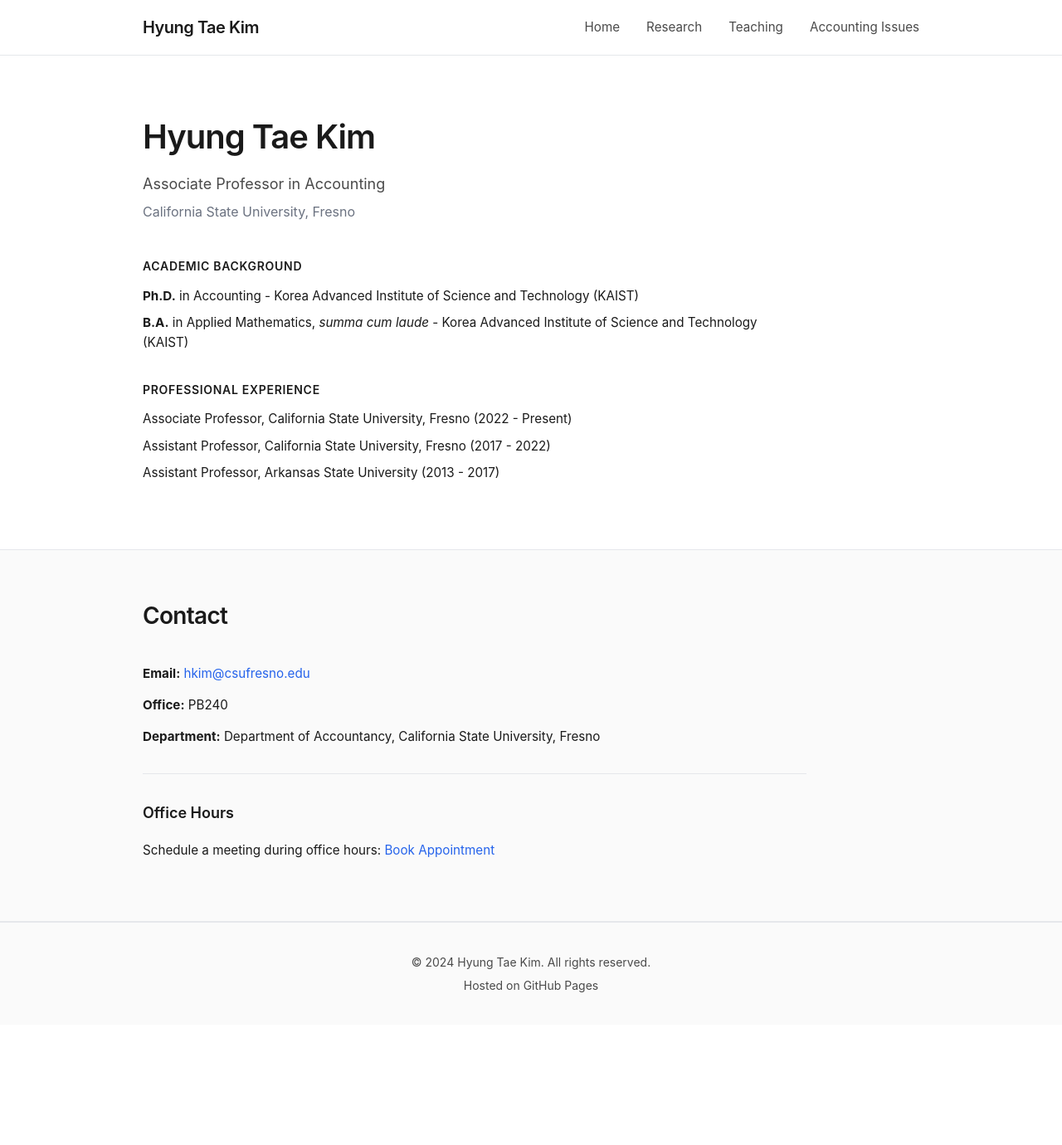
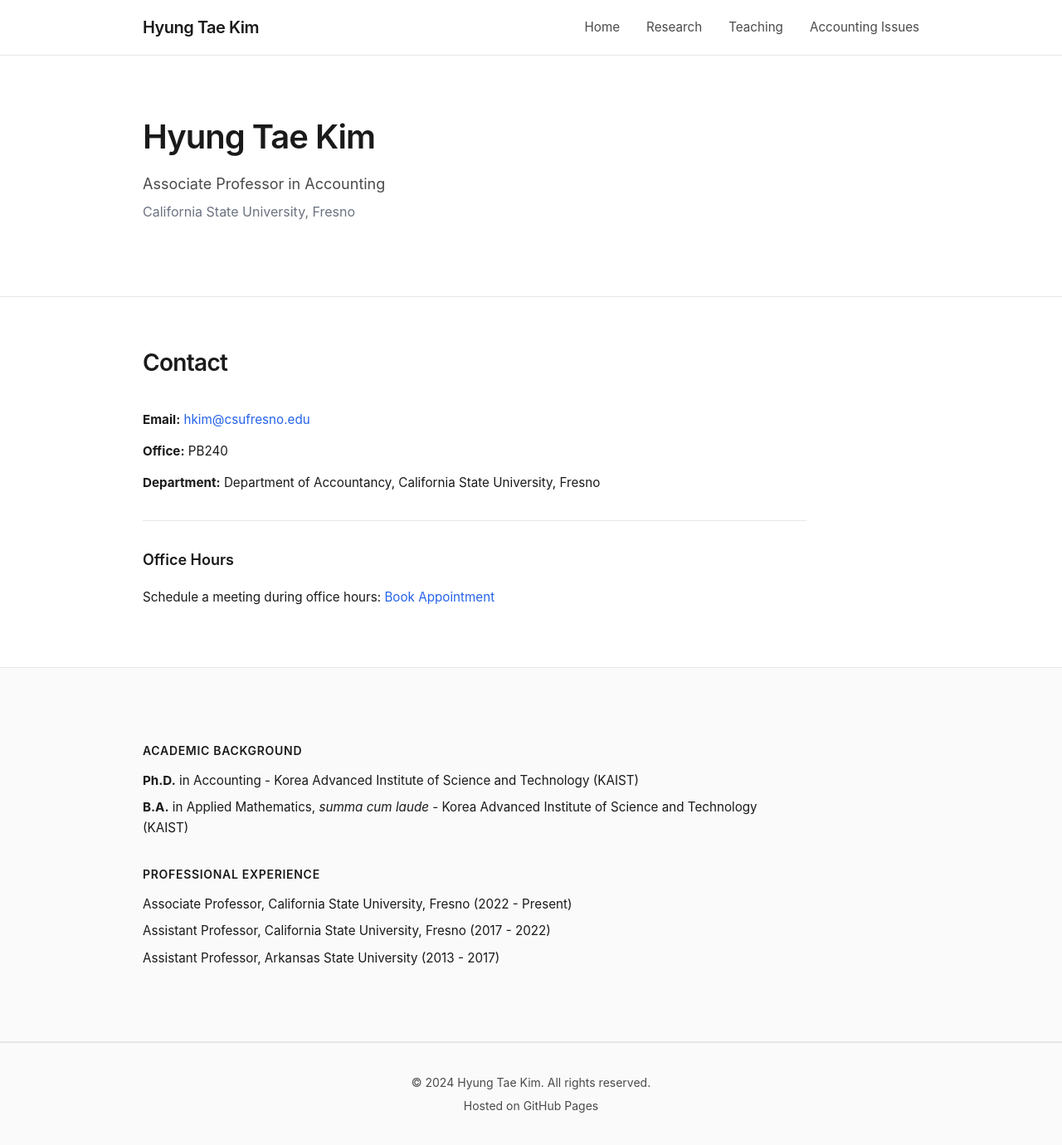
Before and after one commit to HyungTaeKimACCT/hyungtaekimacct.github.io, a Jekyll site: the page built from index.md, in a window 1280 px wide and 1380 px high. Shown: the whole window at 83% size. Built offline with Jekyll 4.4.1, drawn with Linux system fonts in a browser that asks for light colours.

Commit message:
Update index.md

```diff
--- a/index.md
+++ b/index.md
@@ -11,25 +11,12 @@ layout: default
                 <p class="subtitle">Associate Professor in Accounting</p>
                 <p class="affiliation">California State University, Fresno</p>
             </div>
-            <div class="hero-credentials">
-                <h3>Academic Background</h3>
-                <ul class="credentials-list">
-                    <li><strong>Ph.D.</strong> in Accounting - Korea Advanced Institute of Science and Technology (KAIST)</li>
-                    <li><strong>B.A.</strong> in Applied Mathematics, <em>summa cum laude</em> - Korea Advanced Institute of Science and Technology (KAIST)</li>
-                </ul>
-                <h3 style="margin-top: 1.5rem;">Professional Experience</h3>
-                <ul class="credentials-list">
-                    <li>Associate Professor, California State University, Fresno (2022 - Present)</li>
-                    <li>Assistant Professor, California State University, Fresno (2017 - 2022)</li>
-                    <li>Assistant Professor, Arkansas State University (2013 - 2017)</li>
-                </ul>
-            </div>
         </div>
     </div>
 </section>
 
 <!-- Contact Section -->
-<section id="contact" class="section bg-light">
+<section id="contact" class="section">
     <div class="container">
         <h2 class="section-title">Contact</h2>
         <div class="content-card">
@@ -46,3 +33,22 @@ layout: default
         </div>
     </div>
 </section>
+
+<!-- Credentials Section -->
+<section class="section bg-light">
+    <div class="container">
+        <div class="hero-credentials" style="max-width: 800px;">
+            <h3>Academic Background</h3>
+            <ul class="credentials-list">
+                <li><strong>Ph.D.</strong> in Accounting - Korea Advanced Institute of Science and Technology (KAIST)</li>
+                <li><strong>B.A.</strong> in Applied Mathematics, <em>summa cum laude</em> - Korea Advanced Institute of Science and Technology (KAIST)</li>
+            </ul>
+            <h3 style="margin-top: 1.5rem;">Professional Experience</h3>
+            <ul class="credentials-list">
+                <li>Associate Professor, California State University, Fresno (2022 - Present)</li>
+                <li>Assistant Professor, California State University, Fresno (2017 - 2022)</li>
+                <li>Assistant Professor, Arkansas State University (2013 - 2017)</li>
+            </ul>
+        </div>
+    </div>
+</section>
```
